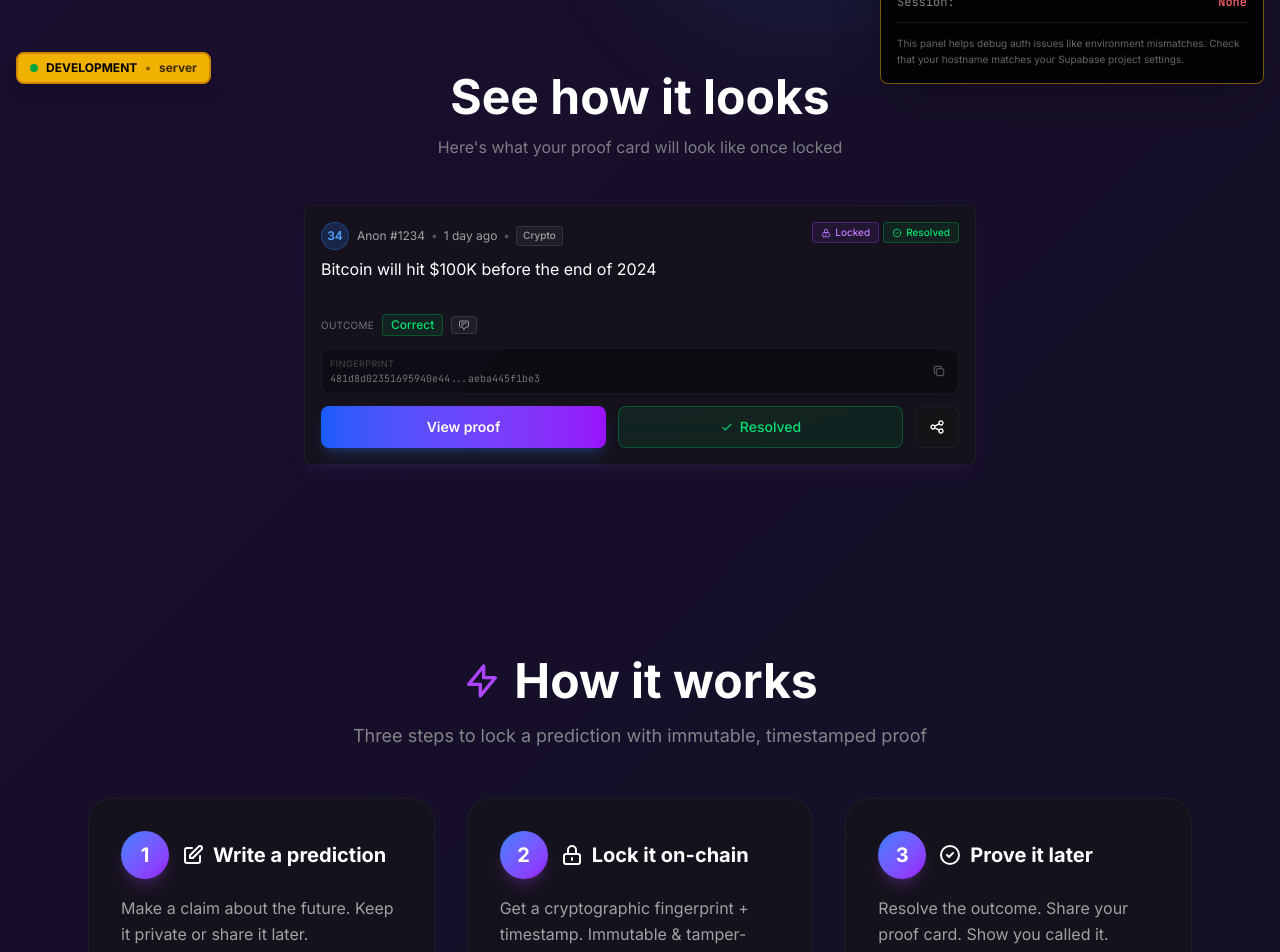
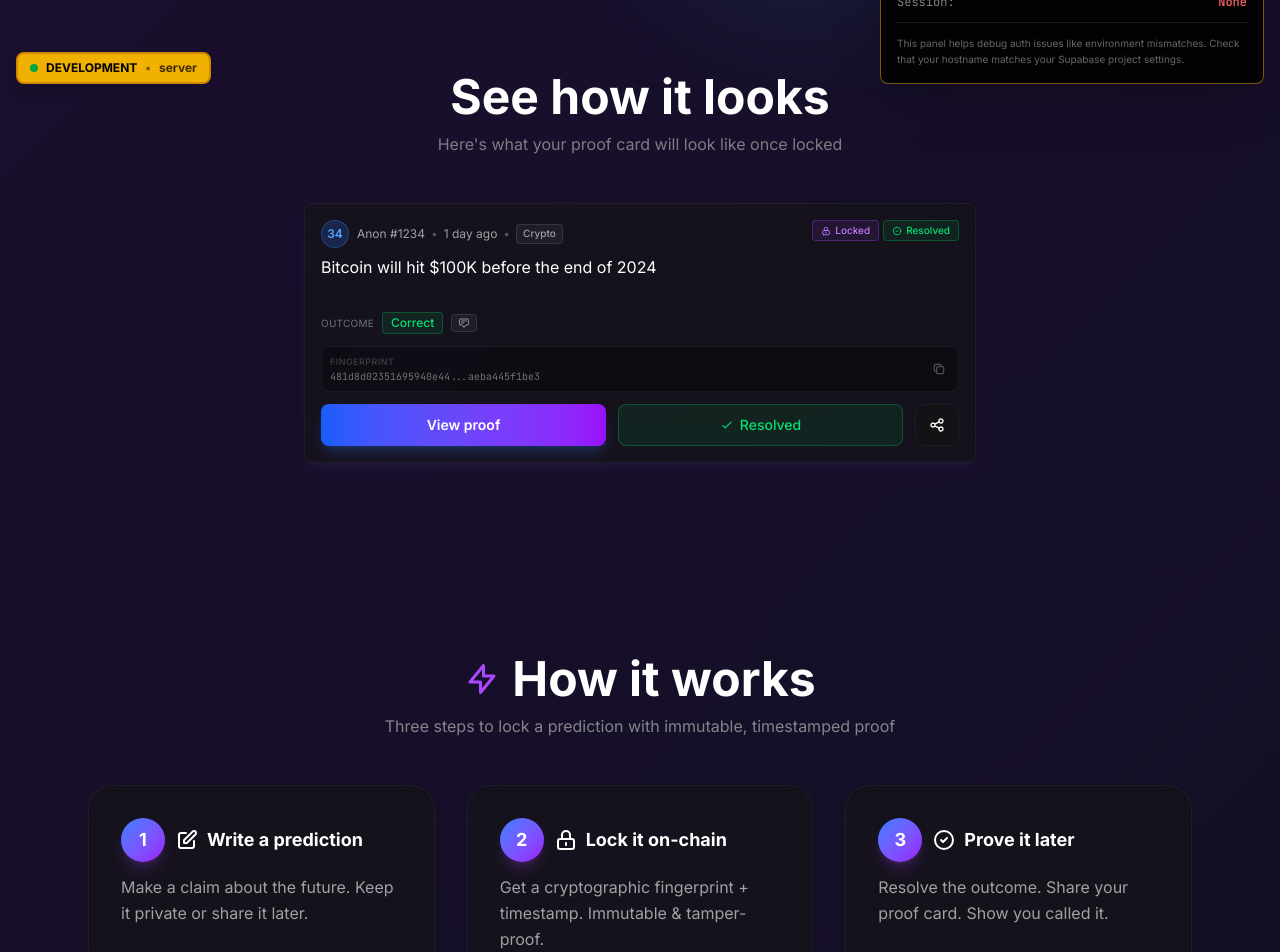
Before and after one commit to Boomchakalala/prooflocker, a Next.js app: page / in a window 1280 px wide. Shown: the part 700-1652 px from the top of the page. Built offline with nearby package versions, Linux system fonts and the light colour scheme; no server answers.

Commit message:
Sandbox autosave

```diff
--- a/src/components/HowItWorks.tsx
+++ b/src/components/HowItWorks.tsx
@@ -36,15 +36,15 @@ export default function HowItWorks() {
     <div className="relative z-10 py-8 sm:py-10 md:py-16 px-4">
       <div className="max-w-6xl mx-auto md:px-6">
         {/* Header */}
-        <div className="text-center mb-6 sm:mb-10 md:mb-12">
-          <h2 className="text-3xl sm:text-4xl md:text-5xl font-bold text-white mb-2 sm:mb-3 md:mb-4 flex items-center justify-center gap-3">
-            <svg className="w-7 h-7 sm:w-8 sm:h-8 md:w-10 md:h-10 text-purple-500" fill="none" stroke="currentColor" viewBox="0 0 24 24">
+        <div className="text-center mb-5 sm:mb-8 md:mb-12">
+          <h2 className="text-3xl sm:text-4xl md:text-5xl font-bold text-white mb-1.5 sm:mb-2 md:mb-3 flex items-center justify-center gap-2.5 sm:gap-3">
+            <svg className="w-6 h-6 sm:w-7 sm:h-7 md:w-9 md:h-9 text-purple-500" fill="none" stroke="currentColor" viewBox="0 0 24 24">
               <path strokeLinecap="round" strokeLinejoin="round" strokeWidth={2} d="M13 10V3L4 14h7v7l9-11h-7z" />
             </svg>
             How it works
           </h2>
           <div className="flex justify-center">
-            <p className="text-base sm:text-lg text-neutral-400 max-w-[32ch] sm:max-w-3xl mx-auto text-center leading-relaxed opacity-80 lg:whitespace-nowrap">
+            <p className="text-sm sm:text-base text-neutral-400 max-w-[32ch] sm:max-w-3xl mx-auto text-center leading-snug opacity-80 lg:whitespace-nowrap">
               Three steps to lock a prediction with immutable, timestamped proof
             </p>
           </div>
@@ -58,11 +58,11 @@ export default function HowItWorks() {
               className="glass border border-white/10 rounded-2xl sm:rounded-3xl p-4 sm:p-6 md:p-8 hover:border-purple-500/30 transition-all group"
             >
               {/* Number Badge and Title Row */}
-              <div className="flex items-center gap-2 sm:gap-3 mb-2 sm:mb-3 md:mb-4">
-                <div className="inline-flex items-center justify-center w-10 h-10 sm:w-12 sm:h-12 rounded-full bg-gradient-to-br from-blue-500 to-purple-600 text-white font-bold text-lg sm:text-xl group-hover:scale-110 transition-transform shadow-lg shadow-purple-500/20 flex-shrink-0">
+              <div className="flex items-center gap-2 sm:gap-2.5 mb-2 sm:mb-2.5 md:mb-3">
+                <div className="inline-flex items-center justify-center w-9 h-9 sm:w-11 sm:h-11 rounded-full bg-gradient-to-br from-blue-500 to-purple-600 text-white font-bold text-base sm:text-lg group-hover:scale-110 transition-transform shadow-lg shadow-purple-500/20 flex-shrink-0">
                   {step.number}
                 </div>
-                <h3 className="text-lg sm:text-xl font-bold text-white flex items-center gap-2">
+                <h3 className="text-base sm:text-lg font-bold text-white flex items-center gap-1.5 sm:gap-2 leading-tight">
                   {step.icon}
                   {step.title}
                 </h3>
--- a/src/components/ProofCardPreview.tsx
+++ b/src/components/ProofCardPreview.tsx
@@ -34,12 +34,12 @@ export default function ProofCardPreview() {
   return (
     <div className="relative z-10 py-8 sm:py-10 md:py-16 px-4">
       <div className="max-w-6xl mx-auto">
-        <div className="text-center mb-6 sm:mb-10 md:mb-12">
-          <h2 className="text-3xl md:text-5xl font-bold text-white mb-2 sm:mb-3 md:mb-4">
+        <div className="text-center mb-5 sm:mb-8 md:mb-12">
+          <h2 className="text-3xl md:text-5xl font-bold text-white mb-1.5 sm:mb-2 md:mb-3">
             See how it looks
           </h2>
           <div className="mx-auto max-w-fit overflow-hidden">
-            <p className="text-sm sm:text-base text-neutral-400 text-center leading-tight opacity-75 whitespace-nowrap">
+            <p className="text-sm sm:text-base text-neutral-400 text-center leading-snug opacity-75 whitespace-nowrap">
               Here's what your proof card will look like once locked
             </p>
           </div>
```
